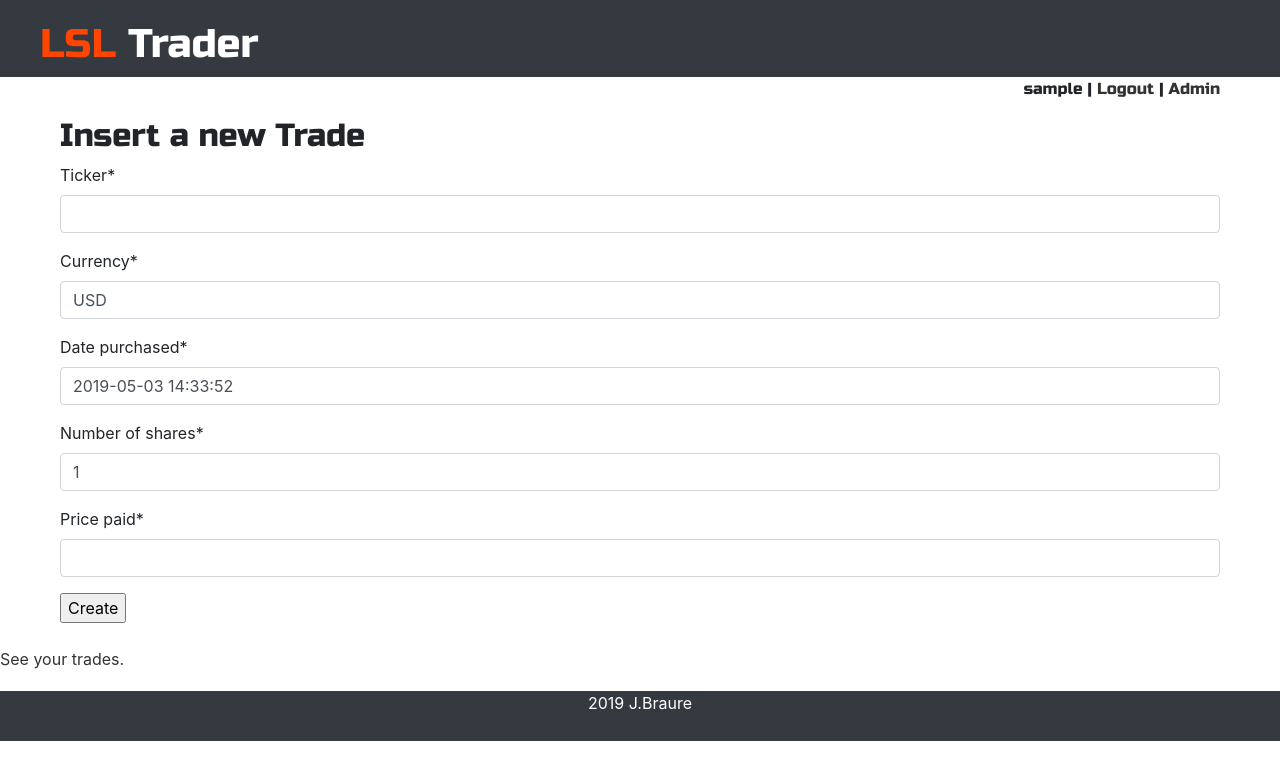
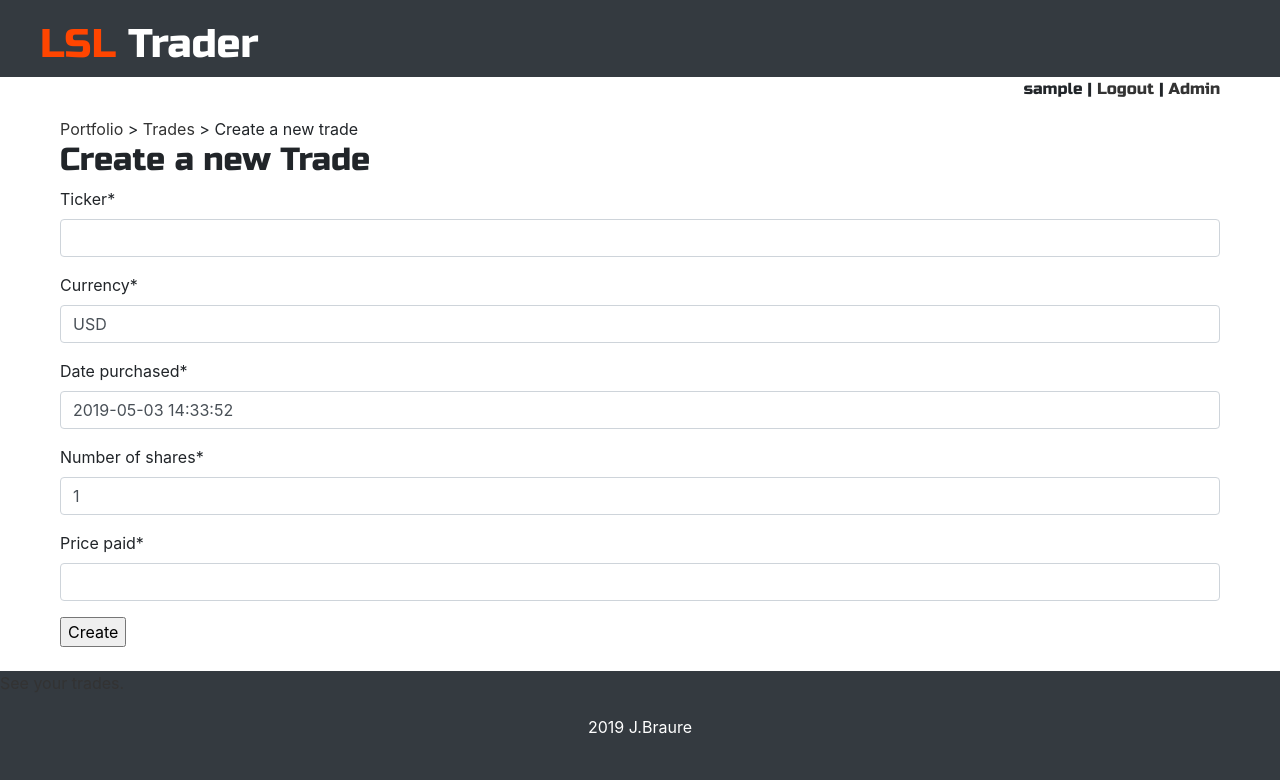
Before and after one commit to jbraure/JustInvest, a Django app: page /trades/create in a window 1280 px wide. Shown: the top 780 px of the page. Run offline with Django 3.2, Linux system fonts and the light colour scheme; the visitor is signed in with stand-in values (Sample User, id 1); some libraries are stand-ins or nearby versions.

Commit message:
more css improvements

```diff
--- a/trades/static/trades/css/main.css
+++ b/trades/static/trades/css/main.css
@@ -16,6 +16,12 @@ h1 a{
 }
 .trader-color {
   color: white;
+}
+#login-box {
+  padding-bottom: 20px;
+}
+#page-content {
+  background-color: white;
 }
  h1 a, h2{
     font-family: 'Russo One', sans-serif;
--- a/trades/templates/registration/login.html
+++ b/trades/templates/registration/login.html
@@ -2,7 +2,7 @@
 {% load crispy_forms_tags %}
 {% block title%}Insert a new trade{% endblock title %}
 {% block page-content %}
-<div class="narrow-centered">
+<div id="login-box" class="narrow-centered">
   <h2>Login</h2>
   <form method="post">
     {% csrf_token %}
--- a/trades/templates/trades/base.html
+++ b/trades/templates/trades/base.html
@@ -19,7 +19,7 @@
     <title> {% block title %}Title{% endblock title %} </title>
   </head>
 
-  <body>
+  <body class="top-bottom-strip">
     <div class="page-header title-font top-bottom-strip">
       <h1><a href="/"><span class="lsl-color">LSL</span> <span class="trader-color">Trader</span></a></h1>
     </div>
--- a/trades/templates/trades/create.html
+++ b/trades/templates/trades/create.html
@@ -7,7 +7,12 @@
       <p class="{{ message.tags }}">{{ message }}</p>
     {% endfor %}
   {% endif %}
-  <h2>Insert a new Trade</h2>
+  <div><a href="{% url "home" %}">Portfolio</a> >
+    <a href="{% url "trades" %}">Trades</a> >
+    Create a new trade
+  </div>
+
+  <h2>Create a new Trade</h2>
   <form action="{% url "create" %}" method="post">
     {% csrf_token %}
     {{ form|crispy }}
--- a/trades/templates/trades/home.html
+++ b/trades/templates/trades/home.html
@@ -2,6 +2,7 @@
 {% block title %}LSL{% endblock title %}
 {% block page-content %}
 <!-- <h1>Welcome {{ user.first_name }}!</h1> -->
+  <div><a href="{% url "home" %}">Portfolio</a> </div>
   <h2>Your portfolio</h2>
   <div class="home-option">
     <a href="{% url "trades" %}">Trades</a> |
--- a/trades/templates/trades/list.html
+++ b/trades/templates/trades/list.html
@@ -1,6 +1,7 @@
 {% extends "trades/base.html" %}
 {% block title%} Trades {% endblock title %}
   {% block page-content %}
+    <div><a href="{% url "home" %}">Portfolio</a> > <a href="{% url "trades" %}">Trades</a> </div>
   {% if trades %}
     <h2>Your trades ({{ trades|length }})</h2>
     <div><a href="{% url "create" %}">+ Create a new trade</a></div><br>
@@ -36,6 +37,7 @@
     <h1>You have no trade</h1>
     <div><a href="{% url "create" %}">Create new trade</a></div>
   {% endif %}
+  <br>
 {% endblock page-content %}
 {% block footer %}
   {% include "trades/footer.html" %}
```
